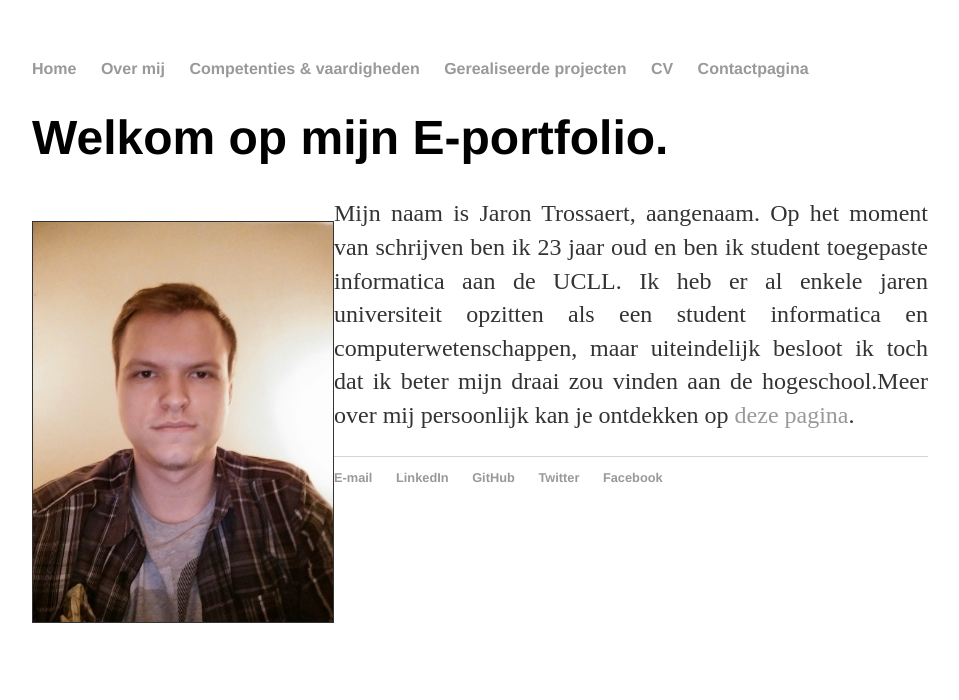
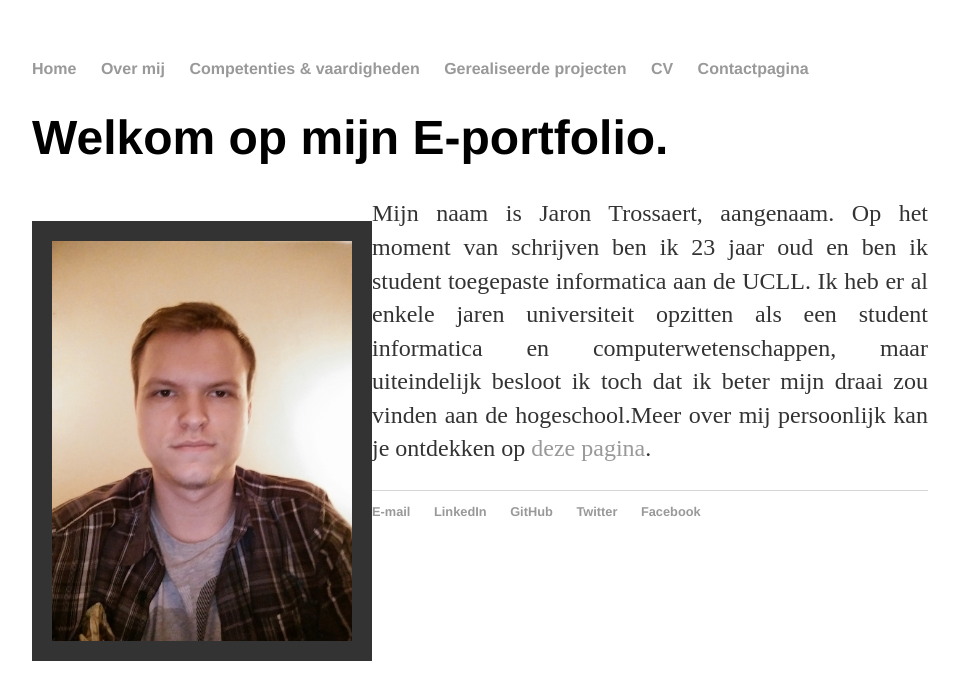
Before and after one commit to Jornax/Jornax.github.io, a Jekyll site: the page built from index.html, in a window 1280 px wide. Shown: the top 700 px of the page, without its empty margins (160-1119 px from the left). Built offline with Jekyll 4.4.1, drawn with Linux system fonts in a browser that asks for light colours.

Commit message:
Update index.html

```diff
--- a/index.html
+++ b/index.html
@@ -4,7 +4,7 @@ title: E-portfolio van Jaron Trossaert
 ---
 <div class="blurb">
 	<h1>Welkom op mijn E-portfolio.</h1>
-	<div><p style="float: left;"><img src="tmpPhoto.jpg" width="300px" border="1px"></p>
+	<div><p style="float: left;"><img src="tmpPhoto.jpg" width="300px" border="20px"></p>
 <p STYLE="text-align: justify;">Mijn naam is Jaron Trossaert, aangenaam. Op het moment van schrijven ben ik 23 jaar oud
 	en ben ik student toegepaste informatica aan de UCLL. Ik heb er al enkele jaren universiteit opzitten als
 	een student informatica en computerwetenschappen, maar uiteindelijk besloot ik toch dat ik beter mijn draai
```
